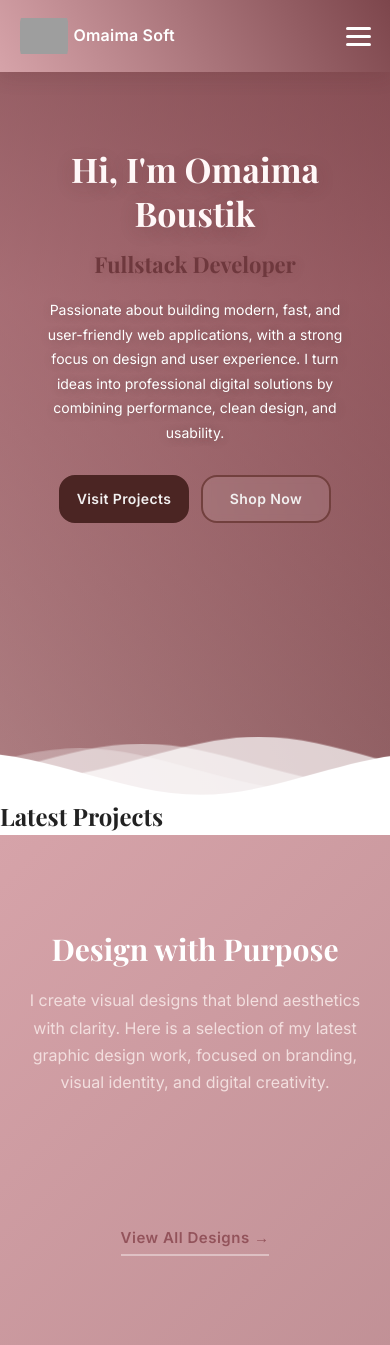
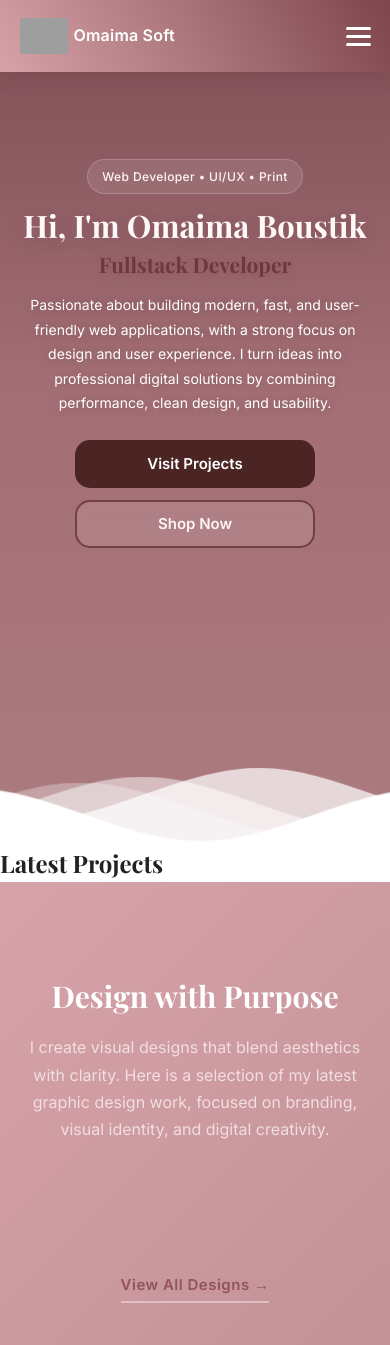
Before and after one commit to omaimasoft/my-portfolio, a Django app: page / in a window 390 px wide. Shown: the top 1345 px of the page. Run offline with Django 5.2, Linux system fonts and the light colour scheme; data that the repository does not hold is empty; grey boxes are pictures that could not be loaded.

Commit message:
Update project

```diff
--- a/projects/static/css/home.css
+++ b/projects/static/css/home.css
@@ -1,171 +1,170 @@
 /* =========================
-   HERO CLEAN FINAL
+   HERO MAIN - CLEAN VERSION
 ========================= */
 
-.header{
+.hero-main{
     position: relative;
+    min-height: 100vh;
     width: 100%;
-    min-height: 100vh;
+    display: flex;
+    align-items: stretch;
+    justify-content: center;
+    overflow: hidden;
     background-color: #c9969d;
     background-size: cover;
     background-position: center center;
     background-repeat: no-repeat;
-    overflow: hidden;
+    isolation: isolate;
 }
 
-.header::before{
-    content: "";
+.hero-main__overlay{
     position: absolute;
     inset: 0;
-    background: linear-gradient(
-        90deg,
-        rgba(125, 70, 76, 0.58) 0%,
-        rgba(147, 83, 91, 0.42) 35%,
-        rgba(75, 37, 35, 0.20) 100%
-    );
+    background:
+        linear-gradient(
+            90deg,
+            rgba(91, 47, 53, 0.70) 0%,
+            rgba(125, 70, 76, 0.52) 38%,
+            rgba(75, 37, 35, 0.18) 100%
+        );
     z-index: 1;
 }
 
-.inner-header{
+.hero-main__container{
     position: relative;
     z-index: 2;
+    width: 100%;
+    max-width: 1440px;
     min-height: 100vh;
-    width: 100%;
+    display: grid;
+    grid-template-columns: minmax(320px, 720px) auto;
+    align-items: center;
+    justify-content: space-between;
+    gap: 42px;
+    padding: 150px 9% 140px;
 }
 
-.homme{
-    min-height: 100vh;
-    width: 100%;
-    display: grid;
-    grid-template-columns: minmax(320px, 680px) auto;
-    align-items: center;
-    justify-content: space-between;
-    gap: 40px;
-    padding: 150px 9% 140px;
-    position: relative;
-    z-index: 2;
+.hero-main__content{
+    max-width: 700px;
 }
 
-.homme-cont{
-    max-width: 680px;
-    margin: 0;
-    position: relative;
-    z-index: 3;
+.hero-main__tag{
+    display: inline-block;
+    margin-bottom: 18px;
+    padding: 8px 16px;
+    border: 1px solid rgba(255,255,255,0.18);
+    border-radius: 999px;
+    background: rgba(255,255,255,0.10);
+    backdrop-filter: blur(6px);
+    color: #fff5f6;
+    font-size: 14px;
+    font-weight: 500;
+    letter-spacing: 0.4px;
 }
 
-.homme-cont h1{
-    margin: 0 0 12px;
-    font-size: clamp(42px, 5vw, 72px);
+.hero-main__title{
+    margin: 0 0 10px;
+    font-size: clamp(42px, 5.4vw, 76px);
     line-height: 1.05;
-    font-weight: 700;
+    font-weight: 800;
     color: #fff8f8;
-    text-shadow: 0 4px 18px rgba(75, 37, 35, 0.22);
+    text-shadow: 0 4px 18px rgba(75, 37, 35, 0.18);
 }
 
-.homme-cont h3{
-    margin: 0 0 20px;
+.hero-main__subtitle{
+    margin: 0 0 22px;
     font-size: clamp(24px, 2.6vw, 42px);
+    line-height: 1.2;
     font-weight: 700;
     color: #6e383d;
-    text-shadow: 2px 2px 10px rgba(114, 64, 62, 0.22);
+    text-shadow: 2px 2px 10px rgba(114, 64, 62, 0.18);
     opacity: 0;
-    transform: translateY(20px);
-    animation: fadeSlide 1s ease forwards;
-    animation-delay: 0.25s;
+    transform: translateY(16px);
+    animation: heroFadeUp 0.9s ease forwards;
+    animation-delay: 0.2s;
 }
 
-.homme-cont p{
+.hero-main__text{
+    margin: 0 0 34px;
     max-width: 620px;
-    margin: 0 0 34px;
     font-size: 18px;
-    line-height: 1.8;
+    line-height: 1.85;
     color: #ffffff;
-    text-shadow: 1px 1px 8px rgba(82, 65, 65, 0.35);
+    text-shadow: 1px 1px 8px rgba(82, 65, 65, 0.28);
 }
 
-@keyframes fadeSlide{
-    to{
-        opacity: 1;
-        transform: translateY(0);
-    }
+.hero-main__actions{
+    display: flex;
+    align-items: center;
+    gap: 16px;
+    flex-wrap: wrap;
 }
 
-.btn-box{
-    display: flex;
-    gap: 18px;
-    flex-wrap: wrap;
+.hero-main__btn{
+    display: inline-flex;
     align-items: center;
+    justify-content: center;
+    min-width: 170px;
+    height: 54px;
+    padding: 0 24px;
+    border-radius: 18px;
+    text-decoration: none;
+    font-size: 17px;
+    font-weight: 700;
+    transition: 0.3s ease;
+    border: 2px solid #72403e;
 }
 
-.btn-box a{
-    display: inline-flex;
-    justify-content: center;
-    align-items: center;
-    min-width: 165px;
-    height: 54px;
-    padding: 0 24px;
-    border: 2px solid #72403e;
-    border-radius: 18px;
-    font-size: 18px;
-    color: #f2f0f0;
-    text-decoration: none;
-    font-weight: 600;
-    letter-spacing: 0.4px;
-    transition: 0.3s ease;
+.hero-main__btn--primary{
+    background: #4b2523;
+    border-color: #4b2523;
+    color: #ffffff;
 }
 
-.btn-box a:first-child{
-    background: #4b2523;
-    border-color: #4b2523;
+.hero-main__btn--secondary{
+    background: rgba(255,255,255,0.10);
+    color: #fff4f4;
+    backdrop-filter: blur(5px);
 }
 
-.btn-box a:last-child{
-    background: rgba(255,255,255,0.08);
-    backdrop-filter: blur(4px);
-}
-
-.btn-box a:hover{
+.hero-main__btn:hover{
     transform: translateY(-3px);
     background: linear-gradient(135deg, #93535b, #D6A3A9);
     border-color: #93535b;
     color: #ffffff;
-    box-shadow: 0 12px 28px rgba(147, 83, 91, 0.30);
+    box-shadow: 0 12px 28px rgba(147, 83, 91, 0.28);
 }
 
-.homme-ico{
-    position: static;
+.hero-main__social{
     display: flex;
     flex-direction: column;
     align-items: center;
-    justify-content: center;
-    gap: 16px;
-    z-index: 3;
+    gap: 14px;
 }
 
-.homme-ico a{
-    width: 46px;
-    height: 46px;
+.hero-main__social-link{
+    width: 48px;
+    height: 48px;
     display: flex;
     align-items: center;
     justify-content: center;
     border-radius: 50%;
     text-decoration: none;
     color: #ffffff;
+    font-size: 20px;
     background: rgba(255,255,255,0.12);
     border: 1px solid rgba(255,255,255,0.18);
     backdrop-filter: blur(5px);
     transition: 0.3s ease;
-    font-size: 20px;
 }
 
-.homme-ico a:hover{
-    transform: translateY(-4px) scale(1.04);
+.hero-main__social-link:hover{
+    transform: translateY(-4px) scale(1.03);
     background: #7d464c;
-    color: #fff;
-    box-shadow: 0 10px 24px rgba(75, 37, 35, 0.28);
+    box-shadow: 0 10px 24px rgba(75, 37, 35, 0.26);
 }
 
-.waves{
+.hero-main__waves{
     position: absolute;
     left: 0;
     bottom: 0;
@@ -177,170 +176,167 @@
     z-index: 2;
 }
 
-.parallax > use{
-    animation: move-forever 25s cubic-bezier(.55,.5,.45,.5) infinite;
+.hero-main__parallax > use{
+    animation: heroWaveMove 25s cubic-bezier(.55,.5,.45,.5) infinite;
 }
 
-.parallax > use:nth-child(1){
+.hero-main__parallax > use:nth-child(1){
     animation-delay: -2s;
     animation-duration: 7s;
 }
 
-.parallax > use:nth-child(2){
+.hero-main__parallax > use:nth-child(2){
     animation-delay: -3s;
     animation-duration: 10s;
 }
 
-.parallax > use:nth-child(3){
+.hero-main__parallax > use:nth-child(3){
     animation-delay: -4s;
     animation-duration: 13s;
 }
 
-.parallax > use:nth-child(4){
+.hero-main__parallax > use:nth-child(4){
     animation-delay: -5s;
     animation-duration: 20s;
 }
 
-@keyframes move-forever{
-    0% { transform: translate3d(-90px,0,0); }
-    100% { transform: translate3d(85px,0,0); }
+@keyframes heroWaveMove{
+    0%{
+        transform: translate3d(-90px,0,0);
+    }
+    100%{
+        transform: translate3d(85px,0,0);
+    }
 }
 
-#futur,
-.homme-imgehiver,
-.profile-pic{
-    display: none !important;
+@keyframes heroFadeUp{
+    to{
+        opacity: 1;
+        transform: translateY(0);
+    }
 }
 
-/* =========================
-   TABLET
-========================= */
+/* ========== Laptop / Tablet ========== */
 @media (max-width: 992px){
-    .homme{
+    .hero-main__container{
         grid-template-columns: 1fr;
-        justify-content: center;
         text-align: center;
-        padding: 135px 7% 130px;
+        gap: 28px;
+        padding: 130px 7% 125px;
     }
 
-    .homme-cont{
+    .hero-main__content{
         max-width: 100%;
     }
 
-    .homme-cont p{
+    .hero-main__text{
         margin-left: auto;
         margin-right: auto;
     }
 
-    .btn-box{
+    .hero-main__actions{
         justify-content: center;
     }
 
-    .homme-ico{
+    .hero-main__social{
         flex-direction: row;
+        justify-content: center;
     }
 }
 
-/* =========================
-   MOBILE
-========================= */
+/* ========== Mobile ========== */
 @media (max-width: 768px){
-    .header{
+    .hero-main{
         min-height: 100svh;
         background-position: center center;
     }
 
-    .header::before{
-        background: linear-gradient(
-            180deg,
-            rgba(125, 70, 76, 0.62) 0%,
-            rgba(147, 83, 91, 0.48) 45%,
-            rgba(75, 37, 35, 0.30) 100%
-        );
+    .hero-main__overlay{
+        background:
+            linear-gradient(
+                180deg,
+                rgba(91, 47, 53, 0.70) 0%,
+                rgba(125, 70, 76, 0.50) 45%,
+                rgba(75, 37, 35, 0.24) 100%
+            );
     }
 
-    .inner-header{
+    .hero-main__container{
         min-height: 100svh;
+        padding: 110px 6% 105px;
+        gap: 24px;
     }
 
-    .homme{
-        min-height: 100svh;
-        grid-template-columns: 1fr;
-        justify-content: center;
-        align-items: center;
-        text-align: center;
-        gap: 24px;
-        padding: 110px 6% 110px;
+    .hero-main__tag{
+        font-size: 12px;
+        padding: 7px 14px;
+        margin-bottom: 14px;
     }
 
-    .homme-cont h1{
+    .hero-main__title{
         font-size: 38px;
-        line-height: 1.2;
+        line-height: 1.15;
+        margin-bottom: 8px;
     }
 
-    .homme-cont h3{
+    .hero-main__subtitle{
         font-size: 24px;
         margin-bottom: 16px;
     }
 
-    .homme-cont p{
+    .hero-main__text{
         font-size: 15px;
         line-height: 1.75;
-        margin: 0 auto 26px;
+        margin-bottom: 24px;
     }
 
-    .btn-box{
-        justify-content: center;
+    .hero-main__actions{
         gap: 12px;
     }
 
-    .btn-box a{
-        min-width: 138px;
+    .hero-main__btn{
+        min-width: 142px;
         height: 48px;
+        padding: 0 18px;
         font-size: 15px;
-        padding: 0 18px;
+        border-radius: 15px;
     }
 
-    .homme-ico{
-        flex-direction: row;
-        justify-content: center;
-        gap: 12px;
-    }
-
-    .homme-ico a{
+    .hero-main__social-link{
         width: 42px;
         height: 42px;
         font-size: 18px;
     }
 
-    .waves{
-        height: 85px;
-        min-height: 65px;
+    .hero-main__waves{
+        height: 82px;
+        min-height: 60px;
     }
 }
 
+/* ========== Small Mobile ========== */
 @media (max-width: 480px){
-    .homme{
-        padding: 95px 5% 100px;
+    .hero-main__container{
+        padding: 100px 5% 95px;
     }
 
-    .homme-cont h1{
-        font-size: 32px;
+    .hero-main__title{
+        font-size: 31px;
     }
 
-    .homme-cont h3{
+    .hero-main__subtitle{
         font-size: 21px;
     }
 
-    .homme-cont p{
+    .hero-main__text{
         font-size: 14px;
     }
 
-    .btn-box{
+    .hero-main__actions{
         flex-direction: column;
     }
 
-    .btn-box a{
+    .hero-main__btn{
         width: 100%;
         max-width: 240px;
     }
--- a/projects/templates/projects/home.html
+++ b/projects/templates/projects/home.html
@@ -33,34 +33,41 @@ Modern websites, branding visuals, and print-ready design solutions by Omaima Bo
 {% endblock %}
 
 {% block content %}
-
- <div class="header"
+<section class="hero-main"
     {% if profile.image %}
     style="background-image: url('{{ profile.image.url }}');"
     {% endif %}>
 
-  <div class="inner-header">
-    <section class="homme">
-      <div class="homme-cont">
-        <h1>Hi, I'm Omaima Boustik</h1>
-        <h3>Fullstack Developer</h3>
-        <p>
+    <div class="hero-main__overlay"></div>
+
+    <div class="hero-main__container">
+        <div class="hero-main__content">
+            <span class="hero-main__tag">Web Developer • UI/UX • Print</span>
+
+            <h1 class="hero-main__title">Hi, I'm Omaima Boustik</h1>
+            <h2 class="hero-main__subtitle">Fullstack Developer</h2>
+
+            <p class="hero-main__text">
                 Passionate about building modern, fast, and user-friendly web applications,
                 with a strong focus on design and user experience.
                 I turn ideas into professional digital solutions by combining performance,
                 clean design, and usability.
             </p>
 
-        <div class="btn-box">
-          <a href="{% url 'projects:projects' %}" class="btn-primary">Visit Projects</a>
-          <a href="{% url 'printed:list' %}" class="btn-primary">Shop Now</a>
+            <div class="hero-main__actions">
+                <a href="{% url 'projects:projects' %}" class="hero-main__btn hero-main__btn--primary">
+                    Visit Projects
+                </a>
+                <a href="{% url 'printed:list' %}" class="hero-main__btn hero-main__btn--secondary">
+                    Shop Now
+                </a>
             </div>
         </div>
 
-      <div class="homme-ico">
+        <div class="hero-main__social">
             {% for link in social_links %}
                 {% if link.url %}
-            <a href="{{ link.url }}" target="_blank" rel="noopener">
+                    <a href="{{ link.url }}" target="_blank" rel="noopener" class="hero-main__social-link">
                         {% if link.icon == "envelope" %}
                             <i class="bx bx-{{ link.icon }}"></i>
                         {% else %}
@@ -70,24 +77,23 @@ Modern websites, branding visuals, and print-ready design solutions by Omaima Bo
                 {% endif %}
             {% endfor %}
         </div>
-    </section>
     </div>
 
-  <svg class="waves" xmlns="http://www.w3.org/2000/svg"
+    <svg class="hero-main__waves" xmlns="http://www.w3.org/2000/svg"
          viewBox="0 24 150 28" preserveAspectRatio="none" shape-rendering="auto">
         <defs>
-      <path id="gentle-wave"
+            <path id="hero-wave-shape"
                   d="M-160 44c30 0 58-18 88-18s58 18 88 18
                      58-18 88-18 58 18 88 18 v44h-352z" />
         </defs>
-    <g class="parallax">
-      <use xlink:href="#gentle-wave" x="48" y="0" fill="rgba(255,255,255,0.7)" />
-      <use xlink:href="#gentle-wave" x="48" y="3" fill="rgba(255,255,255,0.5)" />
-      <use xlink:href="#gentle-wave" x="48" y="5" fill="rgba(255,255,255,0.3)" />
-      <use xlink:href="#gentle-wave" x="48" y="7" fill="#fff" />
+        <g class="hero-main__parallax">
+            <use xlink:href="#hero-wave-shape" x="48" y="0" fill="rgba(255,255,255,0.7)" />
+            <use xlink:href="#hero-wave-shape" x="48" y="3" fill="rgba(255,255,255,0.5)" />
+            <use xlink:href="#hero-wave-shape" x="48" y="5" fill="rgba(255,255,255,0.3)" />
+            <use xlink:href="#hero-wave-shape" x="48" y="7" fill="#ffffff" />
         </g>
     </svg>
-</div>
+</section>
 <!-- Portfolio Section -->
 <!-- ===== PORTFOLIO SECTION ===== -->
 <section class="portfolio" id="portfolio">
```
Lines whose indentation alone changed are shown as unchanged.
